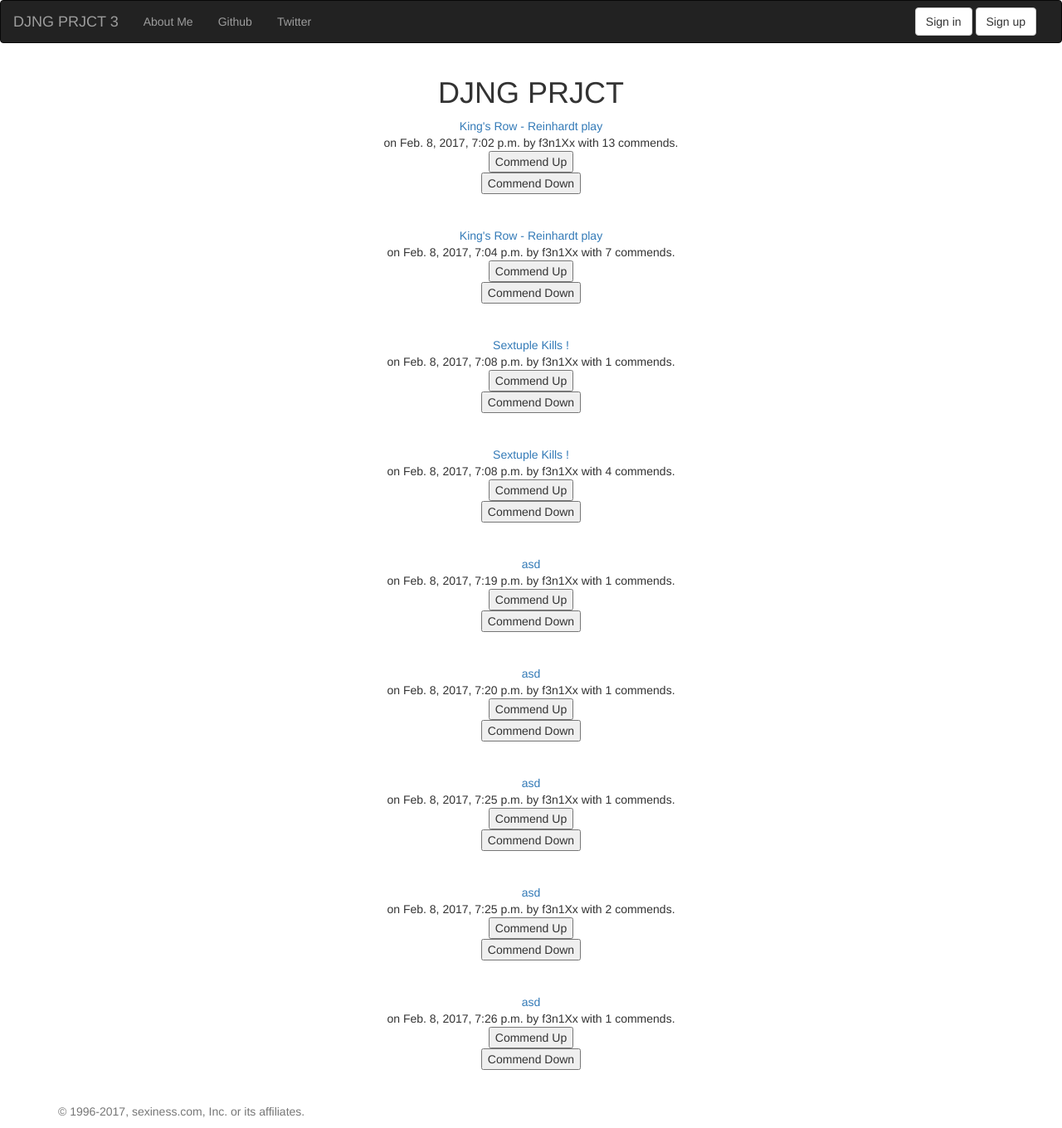
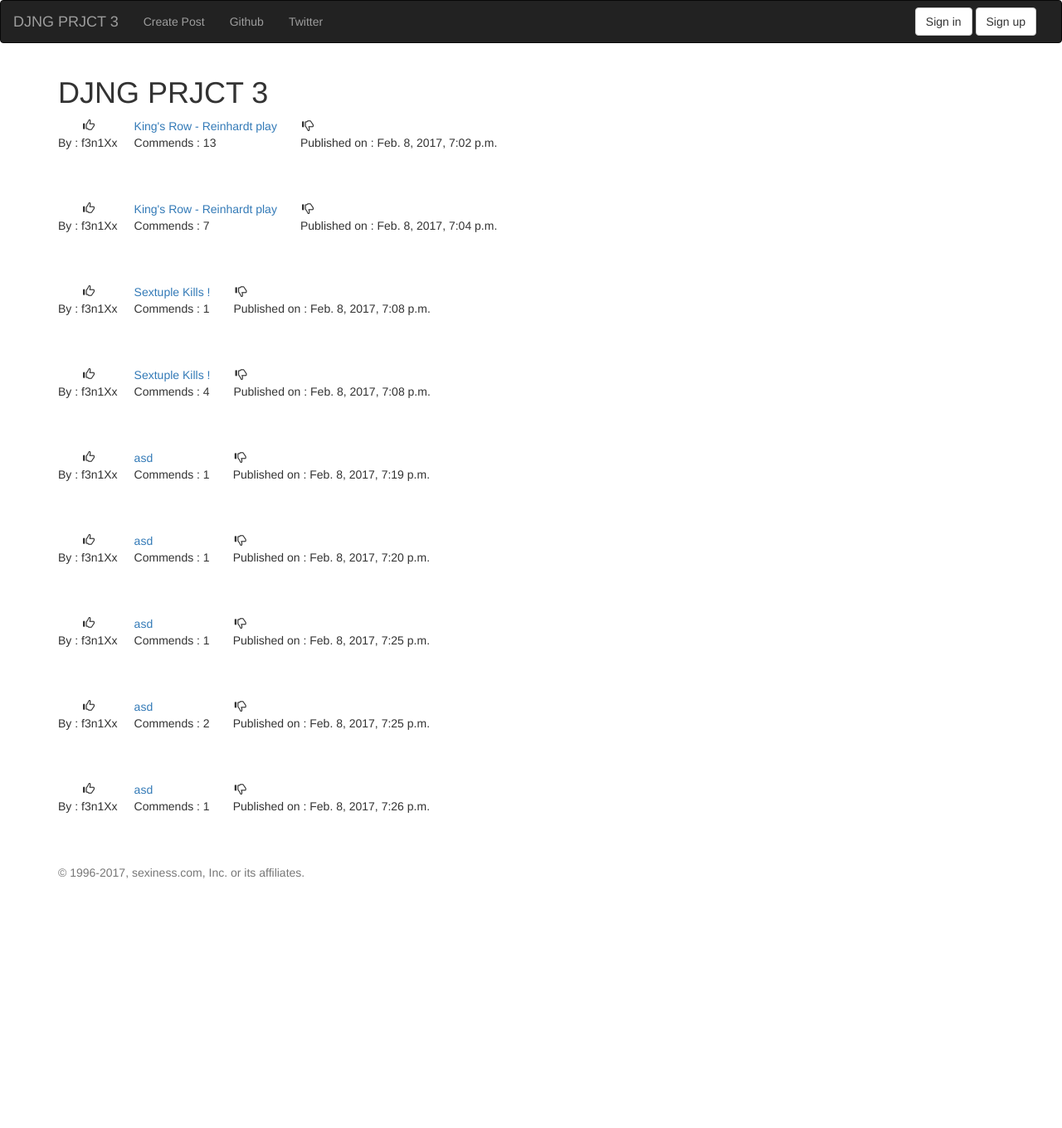
Before and after one commit to arkhan19/DjngPrjct3, a Django app: template vs/posts/templates/posts/home.html in a window 1280 px wide. Shown: the whole page at 83% size. After the commit the page ends 1059 px from the top, so only its background shows below. Run offline with Django 3.2, Linux system fonts and the light colour scheme; the template is opened without the code that fills it: values that come from a table or form of the project are taken from there, others are empty; data comes from the database, SQL or seed files in the repository; both versions use the stored data as it was after the commit; parts of the project's set-up code (start-up, migrations or seed data) failed here and were passed over; some libraries are stand-ins or nearby versions.

Commit message:
12. Home page clean up

```diff
--- a/vs/posts/templates/posts/create.html
+++ b/vs/posts/templates/posts/create.html
@@ -1,4 +1,7 @@
 <!DOCTYPE html>
+{% extends 'base.html' %}
+
+{% block content %}
 <html lang="en">
 <head>
     <meta charset="UTF-8">
@@ -20,3 +23,4 @@
     <br />
 </body>
 </html>
+{% endblock %}
--- a/vs/posts/templates/posts/home.html
+++ b/vs/posts/templates/posts/home.html
@@ -10,27 +10,38 @@
     <title>HOME</title>
 </head>
 <body>
-<h1> DJNG PRJCT </h1>
+<h1> DJNG PRJCT 3</h1>
+
 
 {% for post in post_obj_for_html.all %}
-<a href = {{ post.url }}>{{ post.title }}</a> <br/>
 
-on {{post.pub_date}} by {{post.author}} with {{post.commends}} commends.
-
-    <!--This section Contains the Commendation System -->
+    <table>
+            <td style="padding-left: 30px;" onclick="document.getElementById('thumbs_up').submit()">
+                <span class="glyphicon glyphicon-thumbs-up" aria-hidden="true">
+                    <form action = "{% url 'posts:counter_up' post.id %}" method="POST" id="thumbs_up">
+                        {% csrf_token %}
+                        <input type="hidden" />
+                    </form>
+                </span>
+            </td>
+            <td><a href = {{ post.url }}>{{ post.title }}</a></td>
+            <td style="padding-left: 30px;" onclick="document.getElementById('thumbs_down').submit()">
+                <span class="glyphicon glyphicon-thumbs-down" aria-hidden="true">
+                    <form action = "{% url 'posts:counter_down' post.id %}" method="POST" id="thumbs_down">
+                        {% csrf_token %}
+                        <input type="hidden" />
+                    </form>
+                </span>
+            </td>
+        </tr>
+    <tr></tr>
+         <td style="padding-right: 20px">By : {{post.author}} <br/></td>
+         <td>Commends : {{post.commends}} <br/></td>
+        <td style="padding-left: 28px">Published on : {{post.pub_date}} <br/></td>
+    </table>
+    <br/>
+    <br />
 <br />
-
-    <form action = "{% url 'posts:counter_up' post.id %}" method="POST" >
-        {% csrf_token %}
-        <input type="submit" value="Commend Up" />
-    </form>
-
-    <form action = "{% url 'posts:counter_down' post.id %}" method="POST">
-        {% csrf_token %}
-        <input type="submit" value="Commend Down" />
-    </form>
-
-<br/><br/>
 {% endfor %}
 
 </body>
--- a/vs/templates/base.html
+++ b/vs/templates/base.html
@@ -37,7 +37,7 @@
     </div>
       <div class="collapse navbar-collapse" id="navb">
       <ul class="nav navbar-nav">
-          <li><a href=" # ">About Me</a></li>
+          <li><a href=" {% url 'posts:create' %} ">Create Post</a></li>
           <li><a href = "https://github.com/dARKf3n1Xx/">Github</a></li>
           <li><a href = "https://twitter.com/dARK_f3n1Xx">Twitter</a></li>
       </ul>
@@ -60,7 +60,7 @@
 </nav>
 
 
-<div class = "container" align="center" >
+<div class = "container" align="left" >
     {% block content %}
     {% endblock %}
 </div>
```
Also changed, not shown: db.sqlite3.
